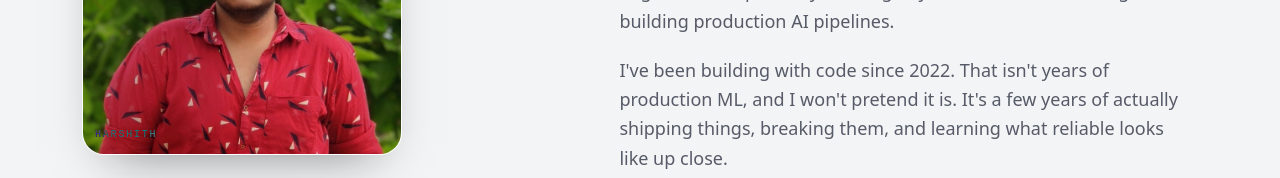
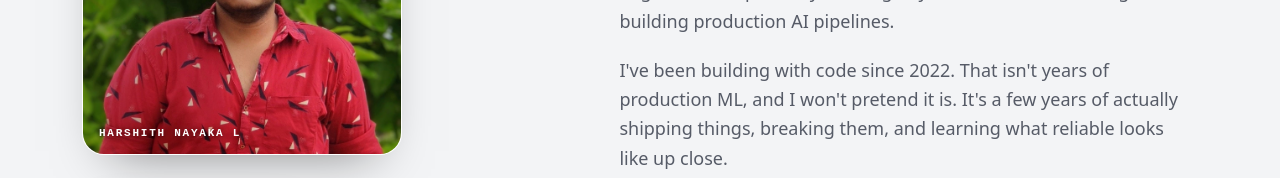
Before and after one commit to Harshith29124/My-Portfolio, a React (Vite) app: page / in a window 1280 px wide. Shown: the part 4560-4738 px from the top of the page. Built offline with nearby package versions, Linux system fonts and the light colour scheme.

Commit message:
Show full name 'Harshith Nayaka L' in white on the portrait (drop mix-blend)

```diff
--- a/src/components/About.tsx
+++ b/src/components/About.tsx
@@ -22,8 +22,11 @@ export default function About() {
                 loading="lazy"
                 className="absolute inset-0 h-full w-full object-cover transition-transform duration-700 ease-[cubic-bezier(0.32,0.72,0,1)] group-hover:scale-[1.04]"
               />
-              <div className="pointer-events-none absolute bottom-3 left-3 font-mono text-[10px] uppercase tracking-[0.18em] text-faint mix-blend-difference">
-                harshith
+              <div
+                className="pointer-events-none absolute bottom-3 left-4 font-mono text-[11px] font-semibold uppercase tracking-[0.16em] text-white"
+                style={{ textShadow: "0 1px 6px rgba(0,0,0,0.65)" }}
+              >
+                Harshith Nayaka L
               </div>
             </div>
 
```
